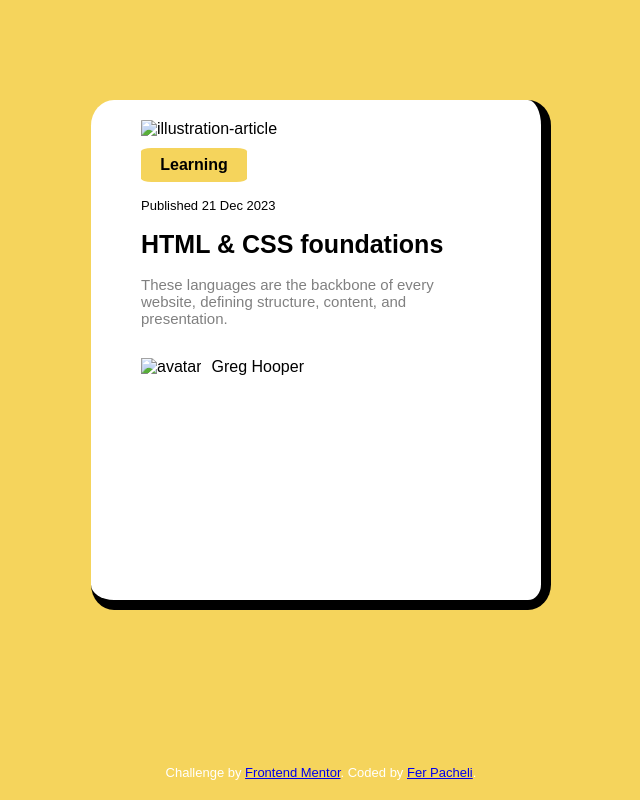
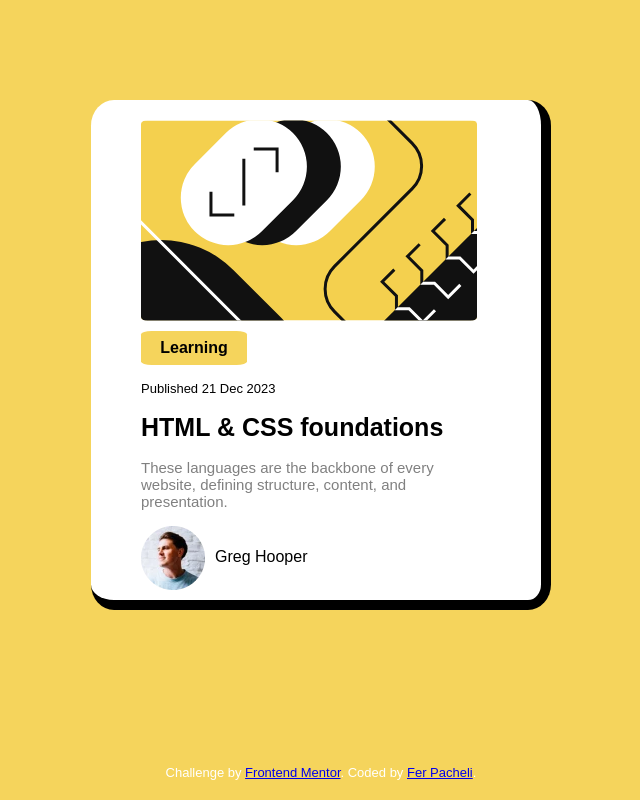
Before and after one commit to fernandapacheli/blog-preview-card, a plain HTML site: page index.html in a window 1280 px wide. Shown: the whole page, without its empty margins (319-959 px from the left). Drawn offline with Linux system fonts and the light colour scheme; the site is published under a folder, as on GitHub Pages, so addresses that start at the root find nothing; a web font is replaced by a local one.

Commit message:
Update index.html

```diff
--- a/index.html
+++ b/index.html
@@ -18,7 +18,7 @@
 <body>
   <div class="container">
 
-    <img src="/assets/images/illustration-article.svg" class="ilustracao" alt="illustration-article">
+    <img src="./assets/images/illustration-article.svg" class="ilustracao" alt="illustration-article">
 
     <p class="tipo">Learning</p>
 
@@ -29,7 +29,7 @@
     <p class="texto">These languages are the backbone of every website, defining structure, content, and presentation.
     </p>
     <div class="autor">
-      <img src="/assets/images/image-avatar.webp" alt="avatar" class="avatar">
+      <img src="./assets/images/image-avatar.webp" alt="avatar" class="avatar">
       <p class="nome">Greg Hooper</p>
     </div>
   </div>
```
